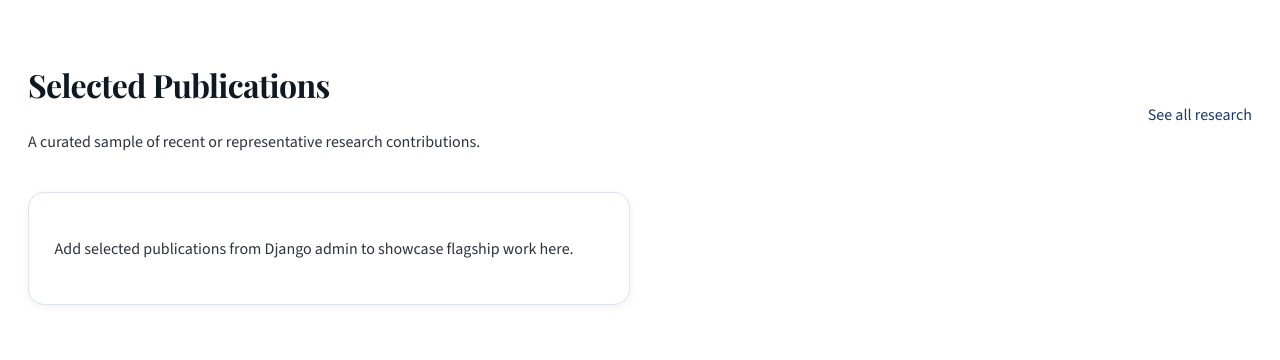
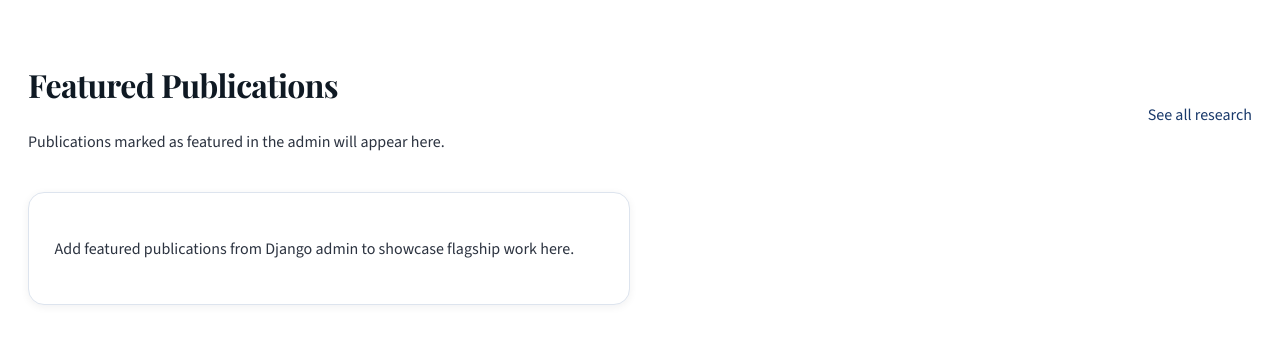
Before and after one commit to Rajibbiswas-Aisking/Sudipta-Bose, a Django app: page / in a window 1280 px wide. Shown: the part 1988-2348 px from the top of the page. Run offline with Django 5.2, Linux system fonts and the light colour scheme; data that the repository does not hold is empty; some web fonts are replaced.

Commit message:
featured in homepage
Co-authored-by: Copilot <copilot@github.com>

```diff
--- a/website/admin.py
+++ b/website/admin.py
@@ -15,11 +15,11 @@ class ExperienceAdmin(admin.ModelAdmin):
 
 @admin.register(Publication)
 class PublicationAdmin(admin.ModelAdmin):
-    list_display = ('title', 'year', 'category', 'rank', 'citation_count')
-    list_filter = ('category', 'year')
+    list_display = ('title', 'year', 'category', 'featured', 'rank', 'citation_count')
+    list_filter = ('featured', 'category', 'year')
     search_fields = ('title', 'authors', 'journal_or_source')
     fields = (
-        'title', 'authors', 'year', 'category', 'journal_or_source', 'publisher',
+        'title', 'authors', 'year', 'category', 'featured', 'journal_or_source', 'publisher',
         'volume', 'issue', 'pages', 'doi', 'rank', 'citation_count', 'abstract', 'abstract_image', 'link', 'reference_apa7'
     )
 
--- a/website/models.py
+++ b/website/models.py
@@ -61,6 +61,7 @@ class Publication(models.Model):
     authors = models.CharField(max_length=300, blank=True)
     year = models.PositiveIntegerField()
     category = models.CharField(max_length=30, choices=CATEGORY_CHOICES)
+    featured = models.BooleanField(default=False)
     journal_or_source = models.CharField(max_length=300, blank=True)
     rank = models.CharField(max_length=20, blank=True, help_text='e.g. A*, A, B, C (ABDC) or A (APSA)')
     citation_count = models.PositiveIntegerField(null=True, blank=True, help_text='Google Scholar citation count')
--- a/website/templates/website/home.html
+++ b/website/templates/website/home.html
@@ -540,14 +540,14 @@
  <div class="container">
   <div class="section-heading">
     <div>
-      <h2>Selected Publications</h2>
-      <p>A curated sample of recent or representative research contributions.</p>
+      <h2>Featured Publications</h2>
+      <p>Publications marked as featured in the admin will appear here.</p>
     </div>
     <a href="/research/">See all research</a>
   </div>
 
   <div class="grid cards-2">
-    {% for item in selected_publications %}
+    {% for item in featured_publications %}
     <article class="card pub-card">
       <p class="meta">{{ item.year }}{% if item.get_category_display %} · {{ item.get_category_display }}{% endif %}</p>
       <h3>{{ item.title }}</h3>
@@ -556,7 +556,7 @@
     </article>
     {% empty %}
     <article class="card">
-      <p>Add selected publications from Django admin to showcase flagship work here.</p>
+      <p>Add featured publications from Django admin to showcase flagship work here.</p>
     </article>
     {% endfor %}
   </div>
--- a/website/views.py
+++ b/website/views.py
@@ -4,13 +4,13 @@ from .models import SiteProfile, Experience, Publication, Grant, TeachingItem, T
 
 def home(request):
     profile = SiteProfile.objects.first()
-    selected_publications = Publication.objects.all().order_by('-year', 'title')[:4]
+    featured_publications = Publication.objects.filter(featured=True).order_by('-year', 'title')[:4]
     experiences = Experience.objects.all()[:5]
     awards = Award.objects.all()[:3]
     photos = GalleryPhoto.objects.all()
     context = {
         'profile': profile,
-        'selected_publications': selected_publications,
+        'featured_publications': featured_publications,
         'experiences': experiences,
         'awards': awards,
         'photos': photos,
```
Also changed, not shown: website/migrations/0013_publication_featured.py (added).
